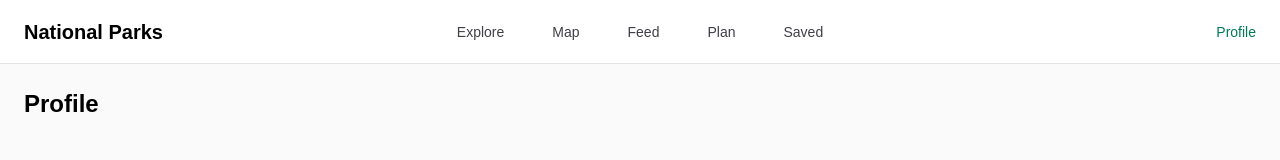
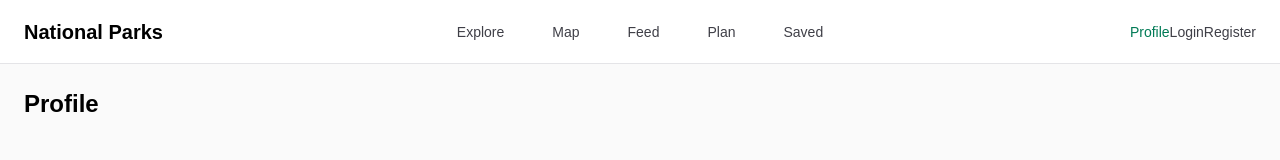
Before and after one commit to apcruzz/CS490R-NPSM, a React (Vite) app in the folder national-parks-social/: page /profile in a window 1280 px wide. Shown: the top 160 px of the page. Built offline with nearby package versions, Linux system fonts and the light colour scheme.

Commit message:
Made a simple api.ts for future API calls

```diff
--- a/national-parks-social/src/components/Navbar.tsx
+++ b/national-parks-social/src/components/Navbar.tsx
@@ -30,6 +30,12 @@ export default function Navbar() {
         <NavLink to="/profile" className={navLinkClass}>
           Profile
         </NavLink>
+        <NavLink to="/login" className={navLinkClass}>
+          Login
+        </NavLink>
+        <NavLink to="/register" className={navLinkClass}>
+          Register
+        </NavLink>
       </div>
     </nav>
   );
--- /dev/null
+++ b/national-parks-social/src/lib/api.ts
@@ -0,0 +1,17 @@
+const API_BASE_URL = "http://localhost:3000";
+
+export async function apiRequest(path: string, options: RequestInit = {}) {
+  const response = await fetch(`${API_BASE_URL}${path}`, {
+    headers: {
+      "Content-Type": "application/json",
+      ...options.headers,
+    },
+    ...options,
+  });
+
+  if (!response.ok) {
+    throw new Error("API request failed.");
+  }
+
+  return response.json();
+}
```
